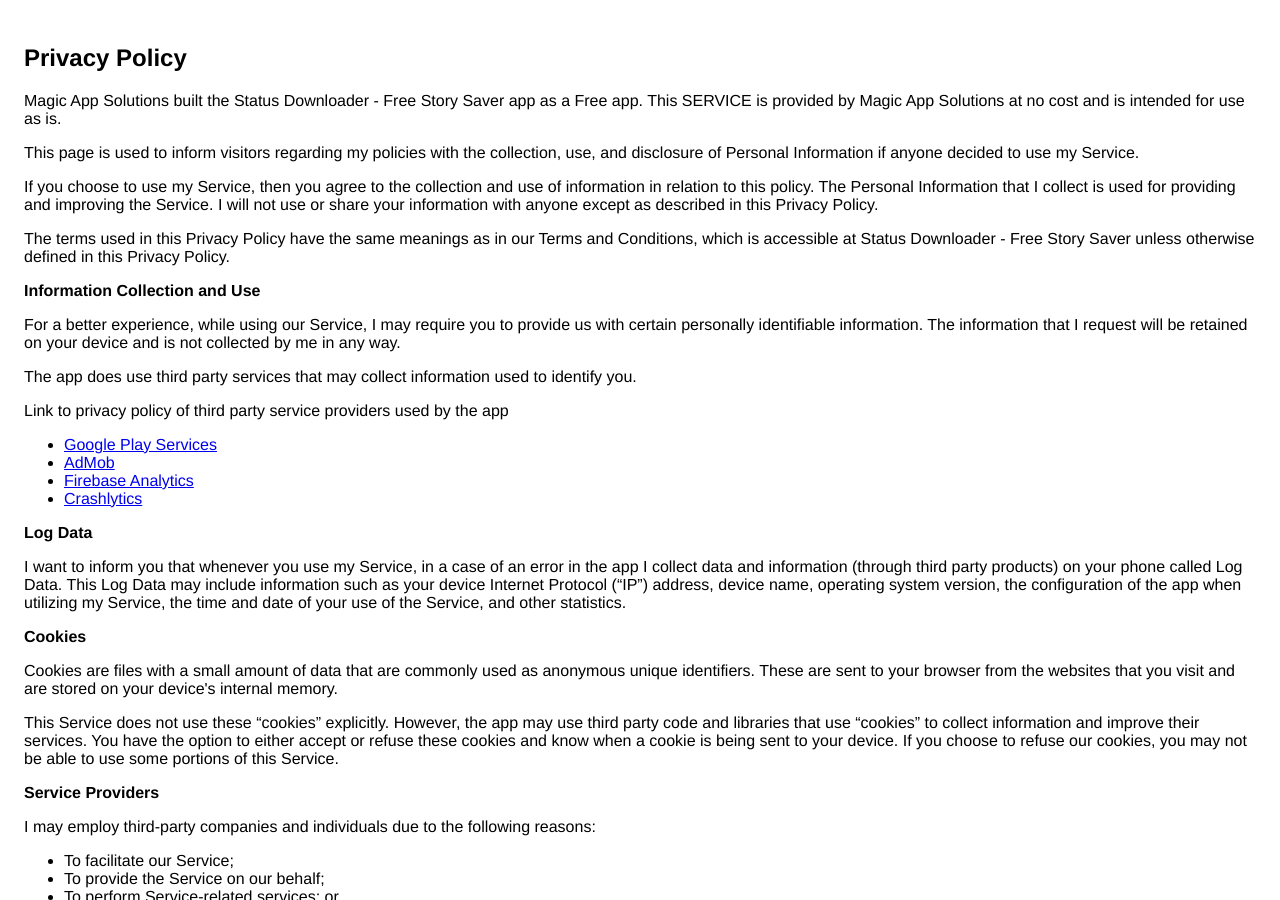
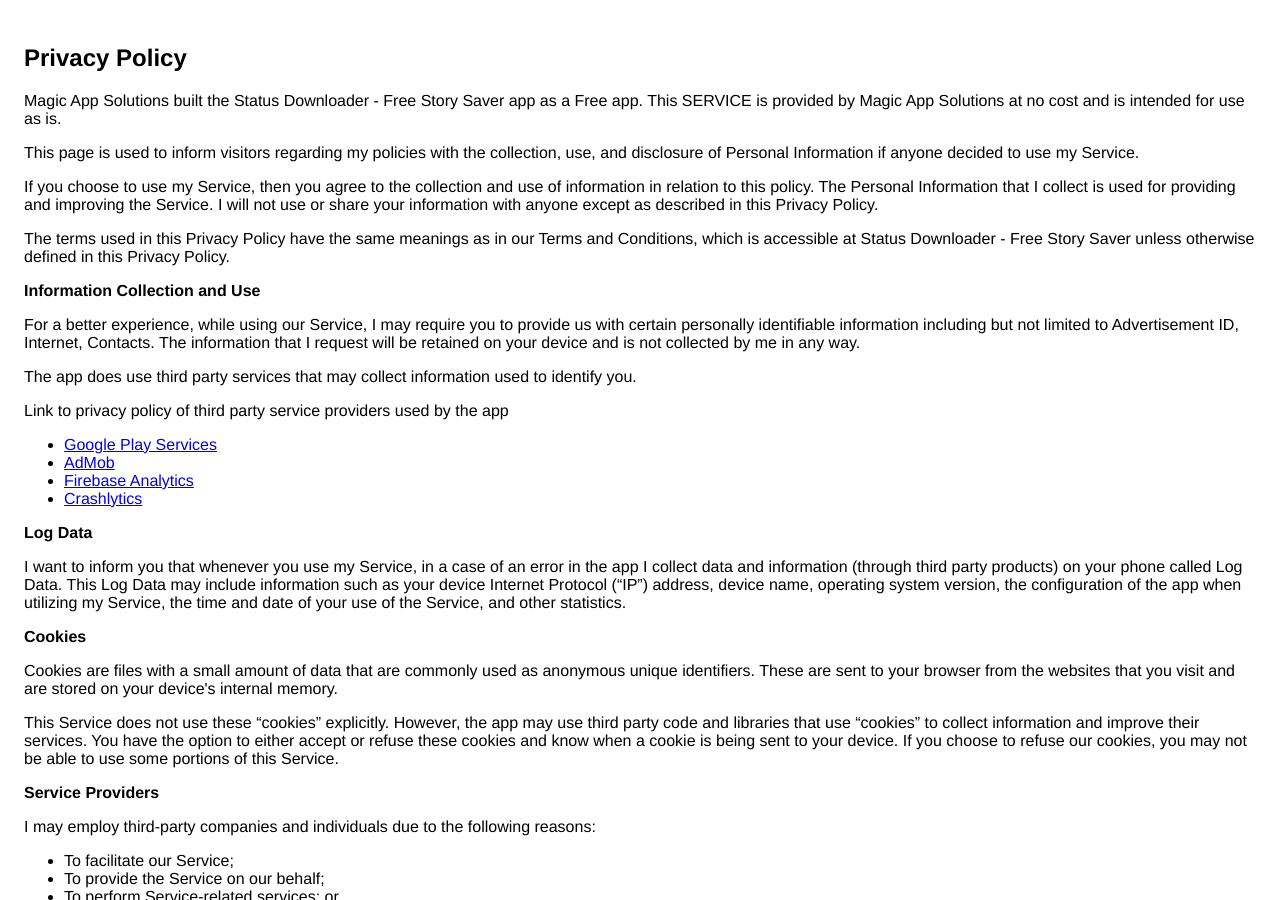
Before and after one commit to anukools/anukools.github.io, a Jekyll site: the page privacy_policy_status_downloader.html, which Jekyll copies as it is, in a window 1280 px wide and 900 px high. Built offline with Jekyll 4.4.1, drawn with Linux system fonts in a browser that asks for light colours.

Commit message:
Update privacy_policy_status_downloader.html

```diff
--- a/privacy_policy_status_downloader.html
+++ b/privacy_policy_status_downloader.html
@@ -33,7 +33,7 @@
                   </p> <p><strong>Information Collection and Use</strong></p> <p>
                     For a better experience, while using our Service,
                     I may require you to provide us with certain
-                    personally identifiable information. The
+                    personally identifiable information including but not limited to Advertisement ID, Internet, Contacts. The
                     information that I request will be
                     retained on your device and is not collected by me in any way.
                   </p> <p>
```
